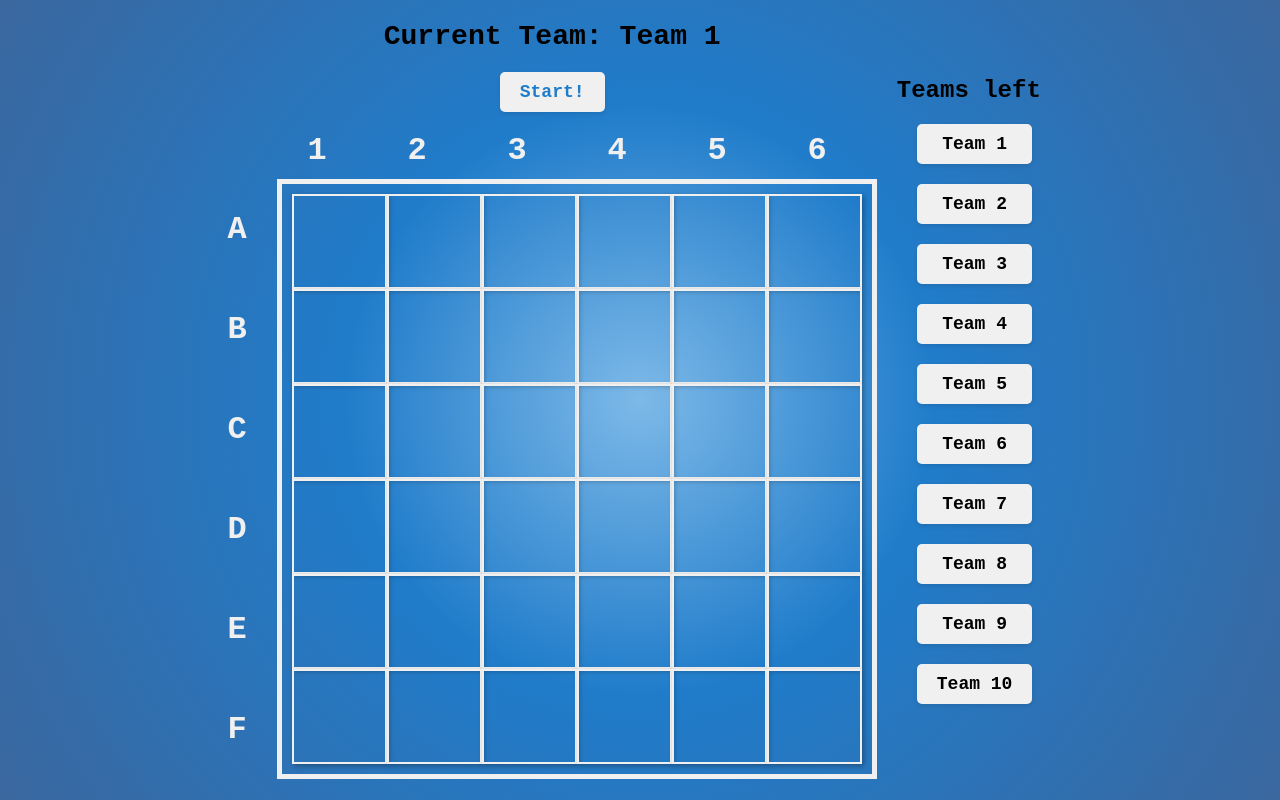
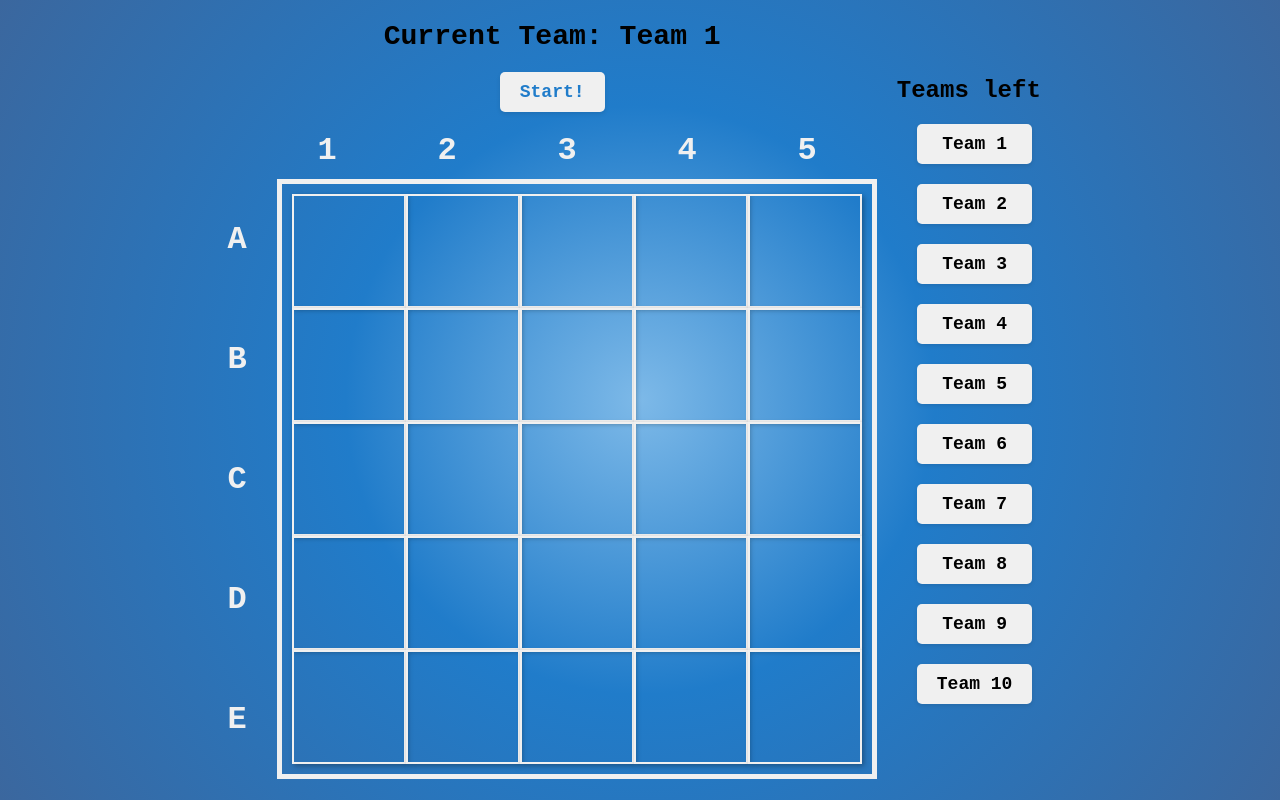
Before and after one commit to zeemohamed7/battleships-picker, a React (Vite) app: page / in a window 1280 px wide. Built offline with nearby package versions, Linux system fonts and the light colour scheme.

Commit message:
make board smaller (5x5)

```diff
--- a/src/components/Gameboard/Gameboard.css
+++ b/src/components/Gameboard/Gameboard.css
@@ -45,8 +45,8 @@
 
   .game-board {
     display: grid;
-    grid-template-columns: repeat(6, 1fr);
-    grid-template-rows: repeat(6, 1fr);
+    grid-template-columns: repeat(5, 1fr);
+    grid-template-rows: repeat(5, 1fr);
     /* grid-column-gap: 1px;
     grid-row-gap: 1px; */
     width: 600px;
@@ -54,8 +54,6 @@
     justify-content: center;
     position: relative;
 
-    /* background-color: #9cd0e7; */
-    /* background: radial-gradient(circle, rgba(125, 185, 232, 1) 0%, rgba(32, 124, 202, 1) 39%, rgba(59, 103, 158, 1) 100%); */
     border: 5px solid #f0f0f0;
 
     padding: 10px;
@@ -82,7 +80,7 @@
     width: 600px;
 
     display: grid;
-    grid-template-columns: repeat(6, 40px);
+    grid-template-columns: repeat(5, 40px);
     margin-bottom: 10px;
     margin-left: 30px;
 
--- a/src/components/Gameboard/Gameboard.jsx
+++ b/src/components/Gameboard/Gameboard.jsx
@@ -18,7 +18,7 @@ export default function GameBoard(props) {
   const [currentTeamIndex, setCurrentTeamIndex] = useState(0);
   const [showPopup, setShowPopup] = useState(false);
   const [inTurn, setInTurn] = useState(false)
-  const [squares, setSquares] = useState(Array(36).fill(null));
+  const [squares, setSquares] = useState(Array(25).fill(null));
   const [shipPositions, setShipPositions] = useState([]);
   const [turn, setTurn] = useState(1);
   const [message, setMessage] = useState('Start!');
@@ -179,7 +179,7 @@ export default function GameBoard(props) {
           <div>3</div>
           <div>4</div>
           <div>5</div>
-          <div>6</div>
+          {/* <div>6</div> */}
         </div>
         <div className="temp">
           <div className="row-labels">
@@ -188,7 +188,7 @@ export default function GameBoard(props) {
             <div>C</div>
             <div>D</div>
             <div>E</div>
-            <div>F</div>
+            {/* <div>F</div> */}
           </div>
           <div className="game-board">
             {squares.map((square, index) => (
```
